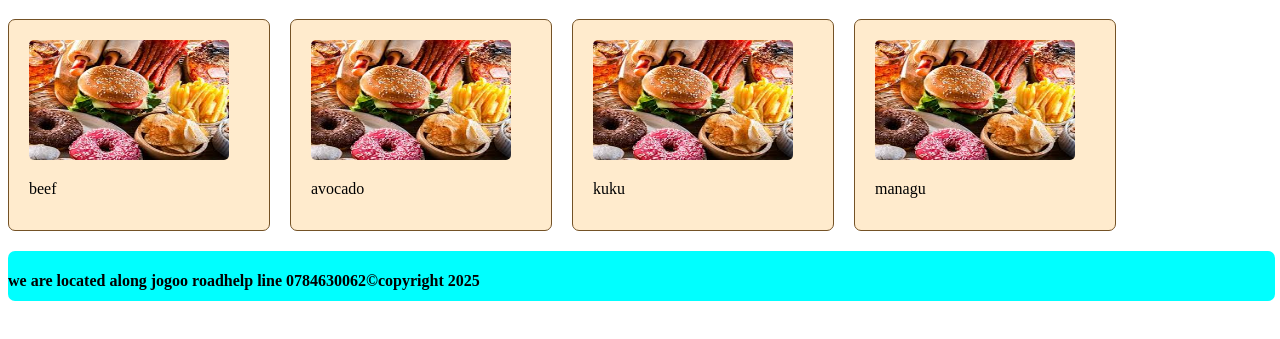
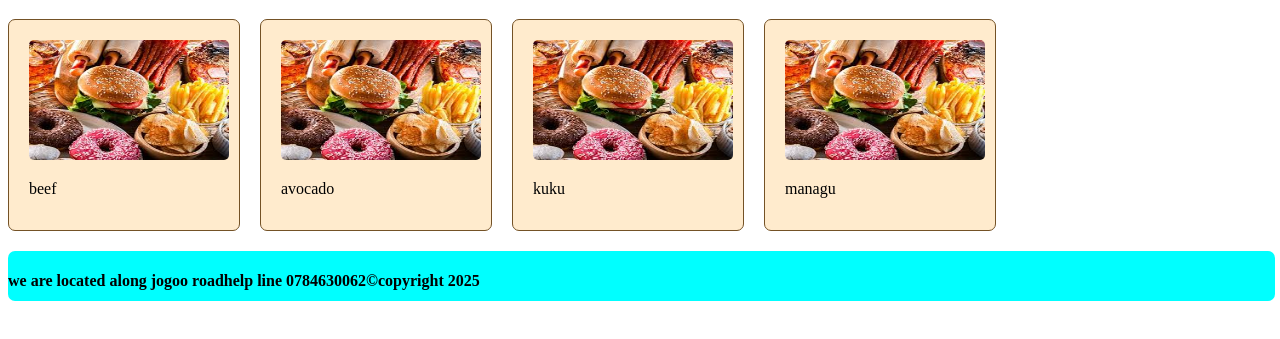
Before and after one commit to GlenJulius/food-site, a plain HTML site: page index.html in a window 1280 px wide. Shown: the part 61-400 px from the top of the page. Drawn offline with Linux system fonts and the light colour scheme.

Commit message:
javascript-intro

```diff
--- a/index.css
+++ b/index.css
@@ -21,7 +21,7 @@ a{
 }
 .fooditem {
     border: 1px solid rgb(116, 82, 38);
-    width: 220px;
+    width: 190px;
     padding: 20px;
     height: 170px;
     background-color:blanchedalmond;
@@ -30,8 +30,8 @@ a{
 img {
     width: 200px;
     height: 120px;
-    border-radius: 5px;}
-
+    border-radius: 5px;
+}
 .foodlist {
     display: flex;
     gap: 20px;
```
